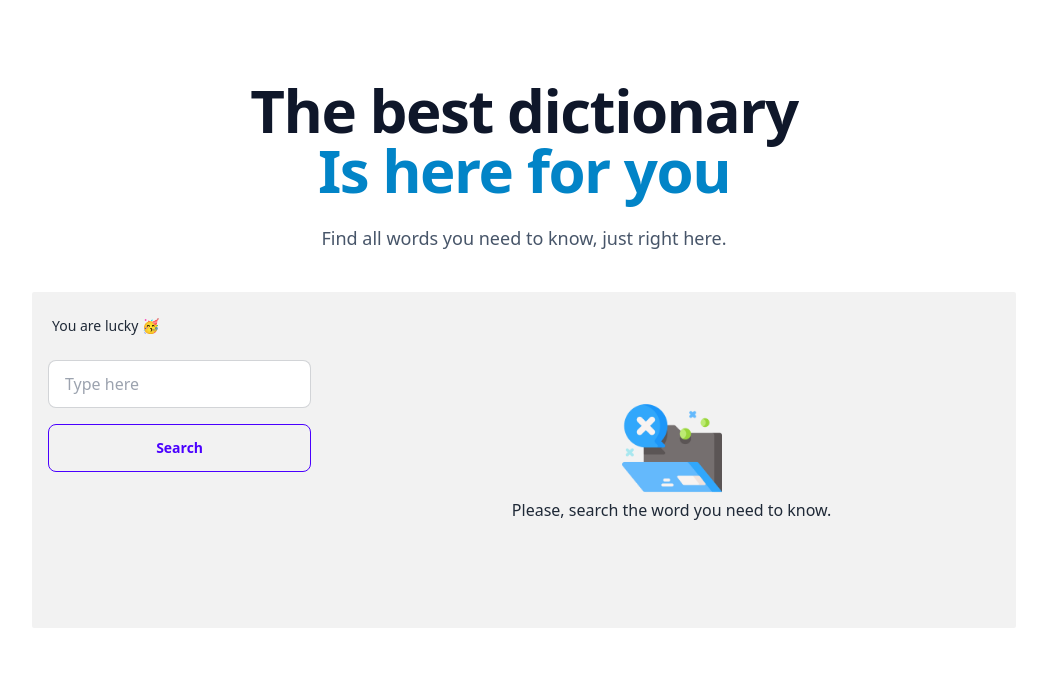
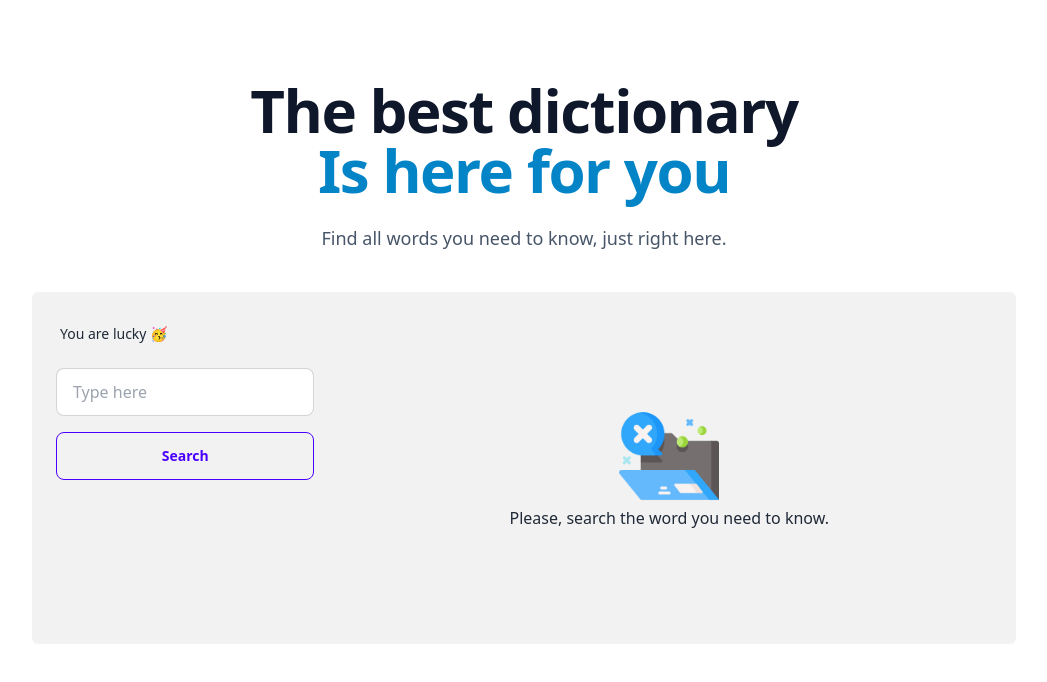
Before and after one commit to 0riion/dictionary-challenge, a React (Create React App) app: page / in a window 1280 px wide. Shown: the top 682 px of the page, without its empty margins (116-1163 px from the left). Built offline with nearby package versions, Linux system fonts and the light colour scheme.

Commit message:
feat: padding for dictionary

```diff
--- a/src/pages/Dictionary.jsx
+++ b/src/pages/Dictionary.jsx
@@ -23,7 +23,7 @@ function Dictionary() {
         </div>
       </section>
 
-      <section className="bg-base-200 rounded-sm grid grid-cols-10 gap-4 p-2">
+      <section className="bg-base-200 rounded-md grid grid-cols-10 gap-4 p-4">
         <div className="col-span-10 md:col-span-3">
           <Search word={word} setWord={setWord} />
         </div>
```
